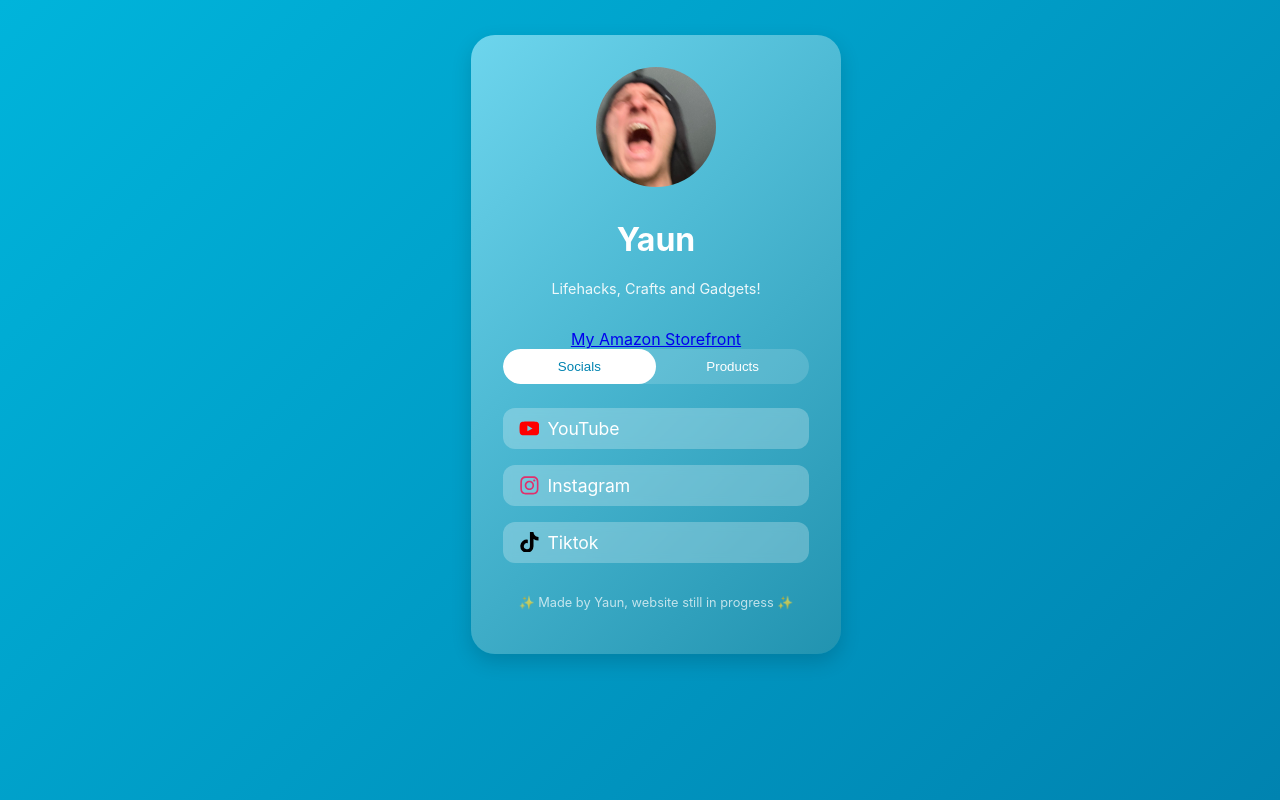
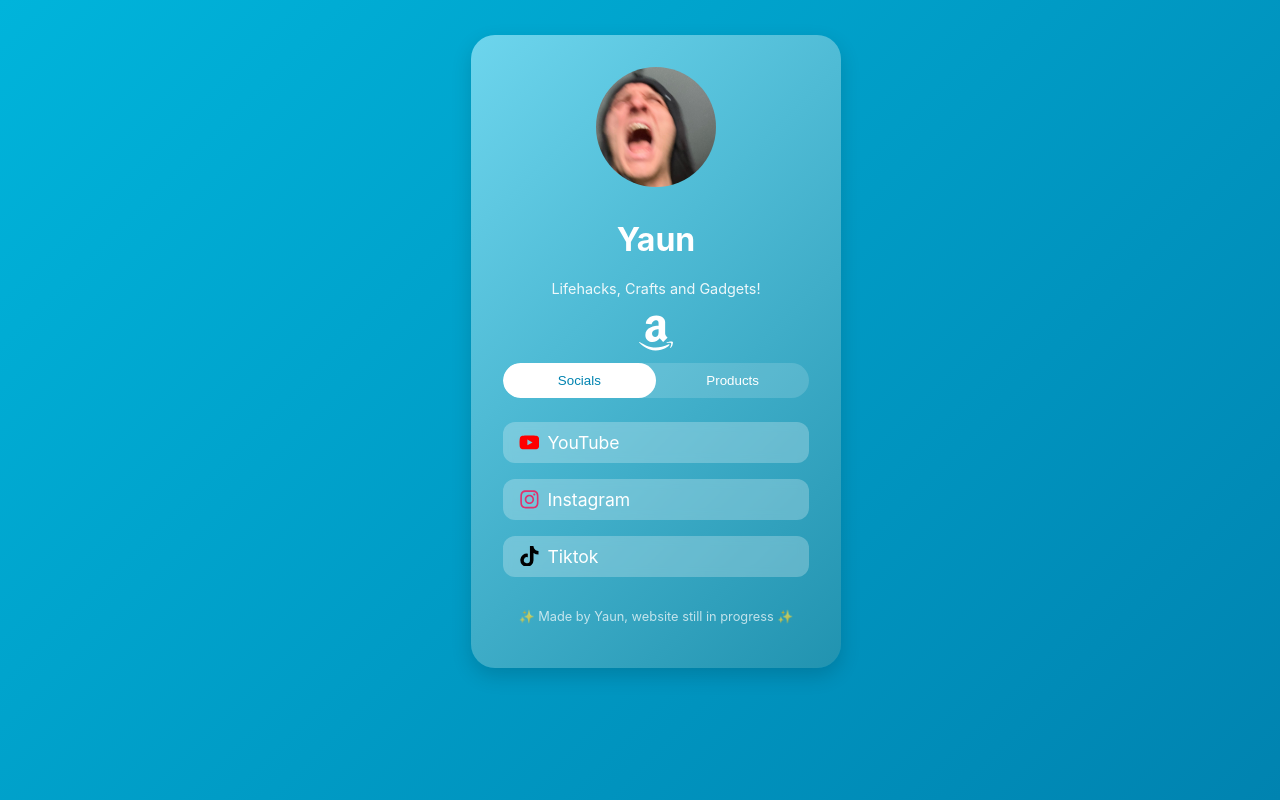
Before and after one commit to JohnnyCiepiela/yaun-links, a React (Create React App) app: page / in a window 1280 px wide. Built offline with nearby package versions, Linux system fonts and the light colour scheme.

Commit message:
add icon and styling for Amazon Storefront link

```diff
--- a/src/App.css
+++ b/src/App.css
@@ -24,7 +24,7 @@
 }
 
 .profile {
-  margin-bottom: 2rem;
+  margin-bottom: 1rem;
 }
 
 .profile-pic {
@@ -108,10 +108,14 @@
   font-size: 1.3rem;
 }
 
-
 .link-btn:hover {
   background: rgba(255, 255, 255, 0.35);
   transform: scale(1.05);
+}
+
+.amazon-link {
+  /*margin-bottom: 5rem;*/
+  font-size: 2.5rem;
 }
 
 footer {
--- a/src/App.js
+++ b/src/App.js
@@ -1,7 +1,7 @@
 import './App.css';
 import avatar from './avatar.jpg';
 import { useState, useRef, useEffect } from 'react';
-import { FaYoutube, FaInstagram, FaTiktok } from 'react-icons/fa';
+import { FaYoutube, FaInstagram, FaTiktok, FaAmazon } from 'react-icons/fa';
 
 
 function App() {
@@ -44,7 +44,7 @@
                     <h1>Yaun</h1>
                     <p className="bio">Lifehacks, Crafts and Gadgets!</p>
                 </div>
-                <a href="https://www.amazon.com/shop/yaun">My Amazon Storefront</a>
+                <a className="amazon-link" href="https://www.amazon.com/shop/yaun"><FaAmazon color="#ffffff" /></a>
 
                 {/* Toggle buttons with sliding pill */}
                 <div className="toggle-container">
```
